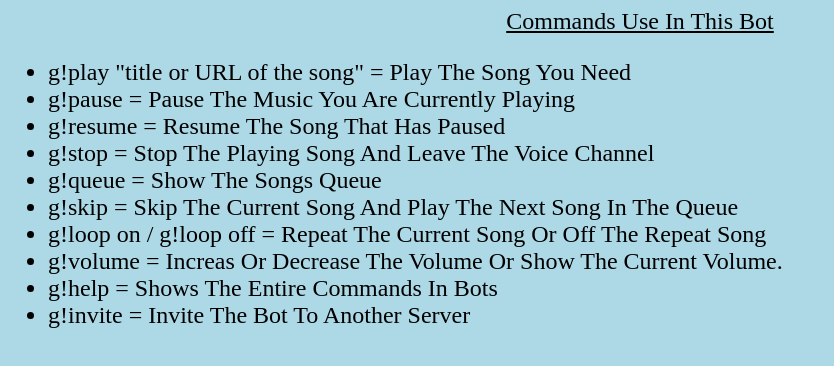
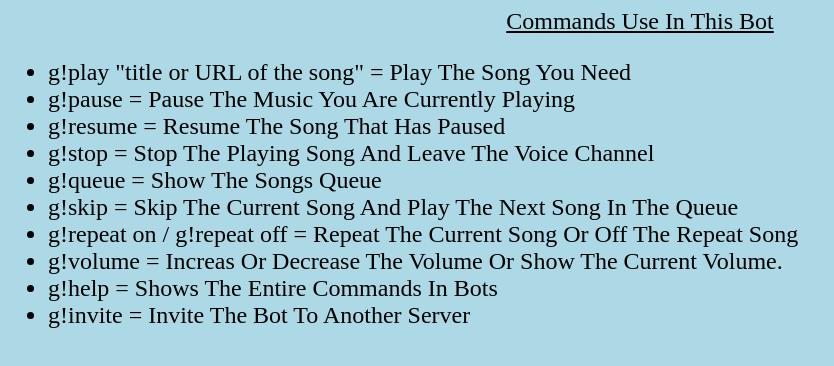
Before and after one commit to PasinduDushan/GROOVER, a plain HTML site: page index.html in a window 1280 px wide. Shown: the whole page, without its empty margins (0-834 px from the left). Drawn offline with Linux system fonts and the light colour scheme.

Commit message:
Update index.html

```diff
--- a/index.html
+++ b/index.html
@@ -13,7 +13,7 @@
     <li>g!stop = Stop The Playing Song And Leave The Voice Channel</li>
       <li>g!queue = Show The Songs Queue</li>
       <li>g!skip = Skip The Current Song And Play The Next Song In The Queue</li>
-  <li>g!loop on / g!loop off = Repeat The Current Song Or Off The Repeat Song</li>
+  <li>g!repeat on / g!repeat off = Repeat The Current Song Or Off The Repeat Song</li>
       <li>g!volume = Increas Or Decrease The Volume Or Show The Current Volume.</li>
       <li>g!help = Shows The Entire Commands In Bots</li>
       <li>g!invite = Invite The Bot To Another Server</li>
```
